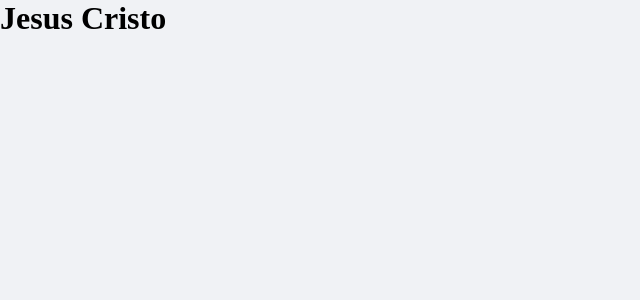
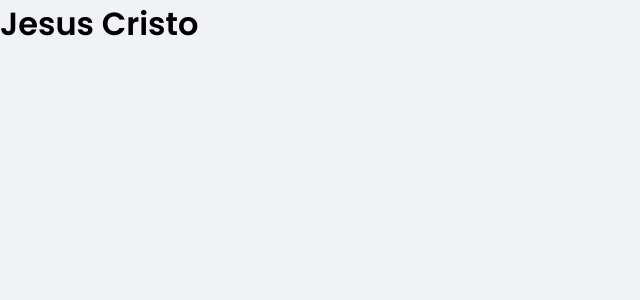
Before and after one commit to jeremiasmarinho/dtmoney, a React (Create React App) app: page / in a window 1280 px wide. Shown: the top 300 px of the page, without its empty margins (0-640 px from the left). Built offline with nearby package versions, Linux system fonts and the light colour scheme.

Commit message:
Config Fonts

```diff
--- a/public/index.html
+++ b/public/index.html
@@ -1,11 +1,16 @@
 <!DOCTYPE html>
 <html lang="en">
   <head>
+    <link rel="preconnect" href="https://fonts.googleapis.com">
+    <link rel="preconnect" href="https://fonts.gstatic.com" crossorigin>
+
     <meta charset="utf-8" />
     <meta name="viewport" content="width=device-width, initial-scale=1" />
 
     <link rel="shortcut icon" href="favicon.png" type="image/png" />
     <title>dtmoney</title>
+
+    <link href="https://fonts.googleapis.com/css2?family=Poppins:wght@400;600&display=swap" rel="stylesheet">
   </head>
   <body>
     <noscript>You need to enable JavaScript to run this app.</noscript>
--- a/src/styles/global.ts
+++ b/src/styles/global.ts
@@ -34,6 +34,15 @@ export const GlobalStyle = createGlobalStyle`
     -webkit-font-smoothing: antialiased;
   }
 
+  body, input, textarea, button {
+    font-family: 'Poppins', sans-serif;
+    font-weight: 400;
+  }
+
+  h1, h2, h3, h4, h5, h6, strong {
+    font-weight: 600;
+  }
+
   button {
     cursor: pointer;
   }
```
